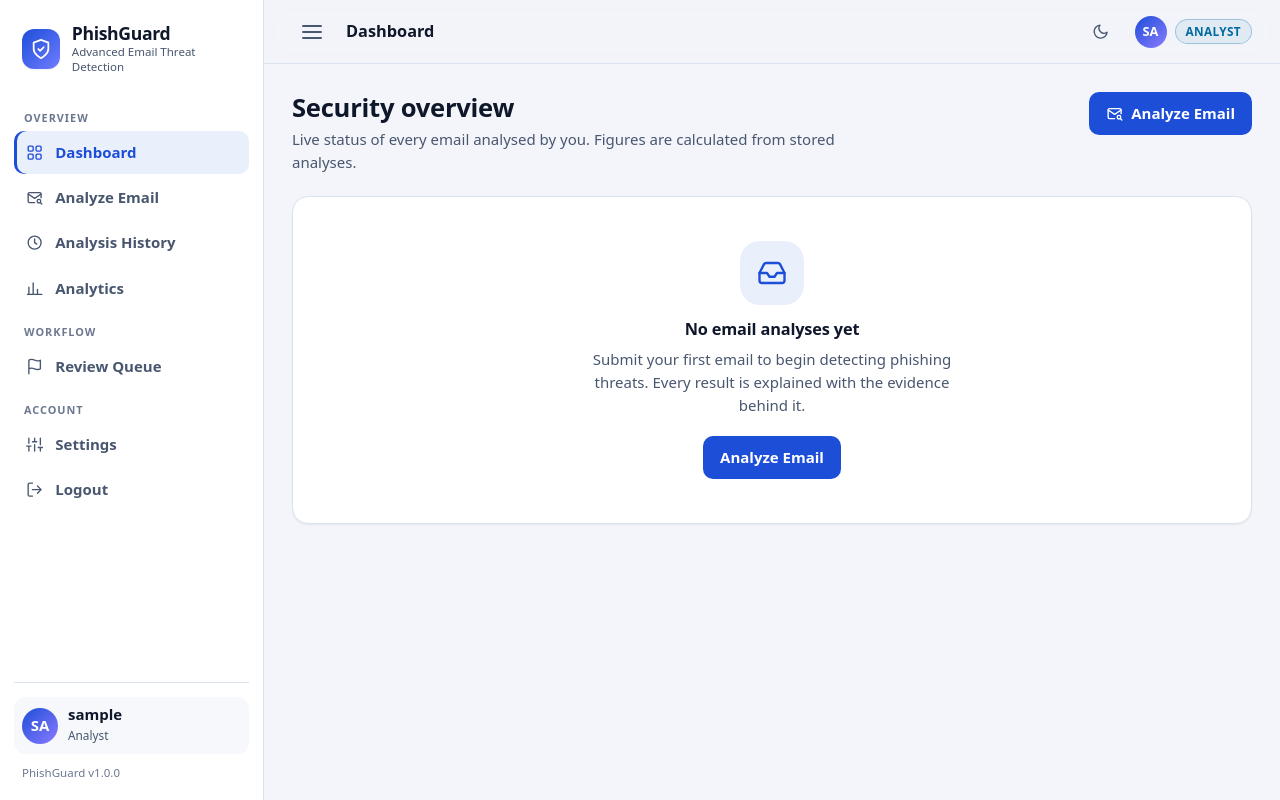
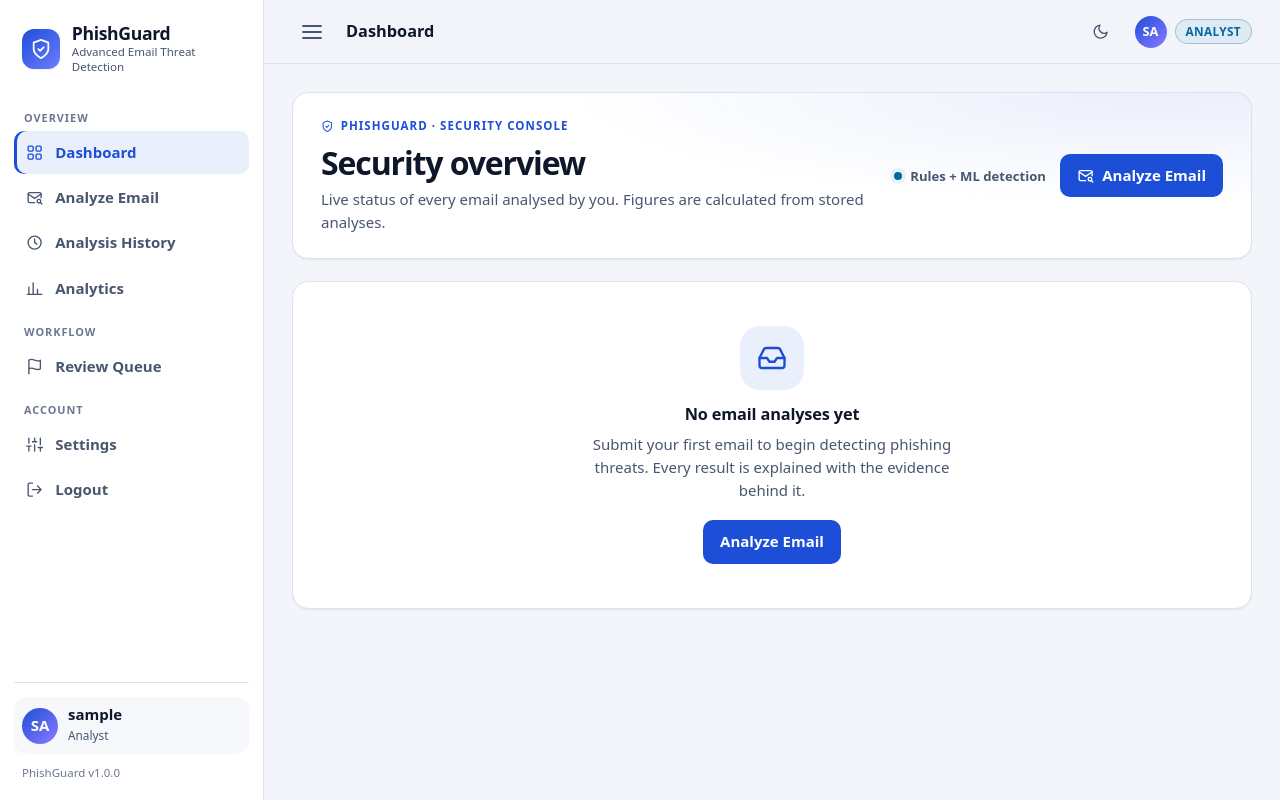
Before and after one commit to sawntosh/phishing-email-detection-system, a Flask app: page / in a window 1280 px wide. Run offline with Flask 3, Linux system fonts and the light colour scheme; the visitor is signed in with stand-in values (Sample User, id 1); data that the repository does not hold is empty.

```diff
--- a/src/static/css/app.css
+++ b/src/static/css/app.css
@@ -457,6 +457,29 @@ dialog.dialog::backdrop { background: rgba(3, 7, 18, .65); backdrop-filter: blur
 [data-theme="dark"] .theme-icon--sun, [data-theme="light"] .theme-icon--moon { display: inline-block; }
 .page--public { max-width: 640px; padding-top: 64px; }
 
+/* ---------- dashboard hero ------------------------------------------- */
+.dashboard-hero {
+  position: relative; isolation: isolate; overflow: hidden; display: flex; align-items: center; justify-content: space-between;
+  gap: 24px; margin-bottom: 22px; padding: 24px 28px; border: 1px solid var(--border);
+  border-radius: var(--radius-lg); background: radial-gradient(ellipse at 90% 0%, var(--primary-soft), transparent 48%), var(--surface);
+  box-shadow: var(--shadow-sm);
+}
+.dashboard-hero__copy { min-width: 0; }
+.dashboard-hero__eyebrow {
+  display: flex; align-items: center; gap: 7px; margin: 0 0 8px; color: var(--primary);
+  font-size: .72rem; font-weight: 750; letter-spacing: .09em; text-transform: uppercase;
+}
+.dashboard-hero__eyebrow .icon { width: 1.1em; height: 1.1em; }
+.dashboard-hero h1 { margin: 0 0 5px; font-size: clamp(1.55rem, 3vw, 2rem); letter-spacing: -.035em; }
+.dashboard-hero__copy > p:last-child { margin: 0; max-width: 68ch; color: var(--text-muted); }
+.dashboard-hero__actions { display: flex; align-items: center; justify-content: flex-end; gap: 14px; flex-wrap: wrap; flex: none; }
+.dashboard-hero__mode { display: inline-flex; align-items: center; gap: 8px; color: var(--text-muted); font-size: .82rem; font-weight: 600; white-space: nowrap; }
+.dashboard-hero__mode .dot { box-shadow: 0 0 0 4px var(--info-soft); }
+@media (max-width: 720px) {
+  .dashboard-hero { align-items: flex-start; flex-direction: column; gap: 18px; padding: 20px; }
+  .dashboard-hero__actions { justify-content: flex-start; }
+}
+
 /* ---------- 6. utilities ---------------------------------------------- */
 .mt-0 { margin-top: 0 !important; } .mt-1 { margin-top: 8px; } .mt-2 { margin-top: 16px; } .mt-3 { margin-top: 24px; }
 .mb-0 { margin-bottom: 0 !important; } .mb-2 { margin-bottom: 16px; }
--- a/src/templates/detector/dashboard.html
+++ b/src/templates/detector/dashboard.html
@@ -2,13 +2,17 @@
 {% from "_macros.html" import icon, kpi, empty_state, donut, trend_chart, hbars, submission_table, band_badge with context %}
 {% block title %}Dashboard{% endblock %}
 {% block content %}
-<div class="page-header">
-  <div>
-    <h1>Security overview</h1>
+<section class="dashboard-hero" aria-labelledby="dashboard-title">
+  <div class="dashboard-hero__copy">
+    <p class="dashboard-hero__eyebrow">{{ icon('i-shield-check') }}PhishGuard · Security console</p>
+    <h1 id="dashboard-title">Security overview</h1>
     <p>Live status of every email analysed{% if not current_user.is_admin %} by you{% endif %}. Figures are calculated from stored analyses.</p>
   </div>
-  <div class="page-actions"><a class="btn" href="{{ url_for('detector.upload') }}">{{ icon('i-mail-search') }}Analyze Email</a></div>
-</div>
+  <div class="dashboard-hero__actions">
+    <span class="dashboard-hero__mode"><span class="dot tone-info"></span>Rules + ML detection</span>
+    <a class="btn" href="{{ url_for('detector.upload') }}">{{ icon('i-mail-search') }}Analyze Email</a>
+  </div>
+</section>
 
 {% if stats.total == 0 %}
 <div class="card">{{ empty_state('i-inbox', 'No email analyses yet', 'Submit your first email to begin detecting phishing threats. Every result is explained with the evidence behind it.', 'Analyze Email', url_for('detector.upload')) }}</div>
```
